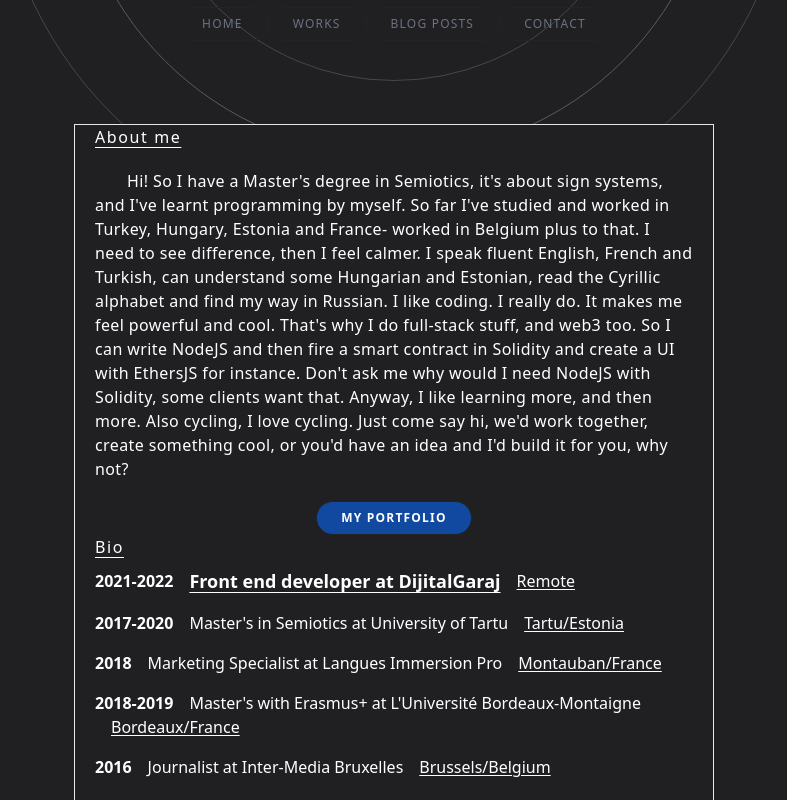
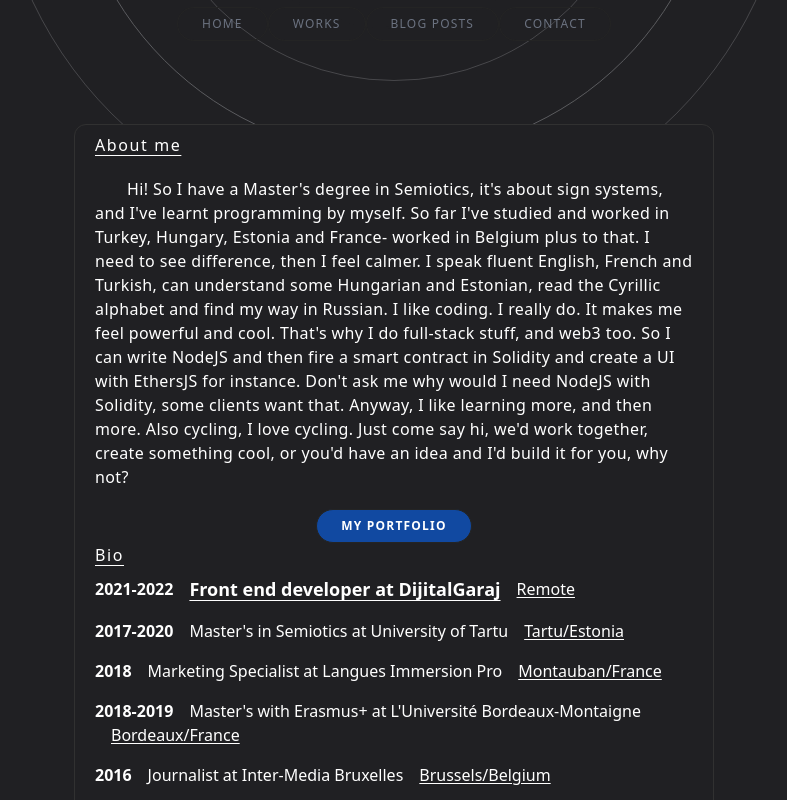
Before and after one commit to muratcan-yuksel/my-portfolio, a Next.js app: page / in a window 1280 px wide. Shown: the part 420-1220 px from the top of the page, without its empty margins (246-1033 px from the left). Built offline with nearby package versions, Linux system fonts and the light colour scheme.

Commit message:
fix some of the navbar problems

```diff
--- a/pages/index.js
+++ b/pages/index.js
@@ -36,7 +36,7 @@ const index = () => {
     },
   ];
   return (
-    <div className="h-full border px-5 w-full md:w-4/6 lg:w-3/6 flex flex-col ">
+    <div className="h-full p-2 border rounded-xl border-[#313131] px-5 w-full md:w-4/6 lg:w-3/6 flex flex-col ">
       <h2 className="underline underline-offset-4 tracking-widest ">
         About me
       </h2>
```
